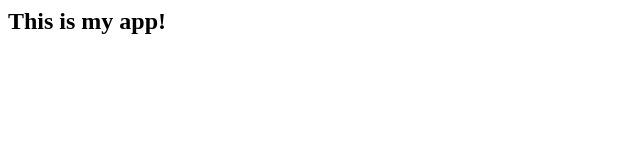
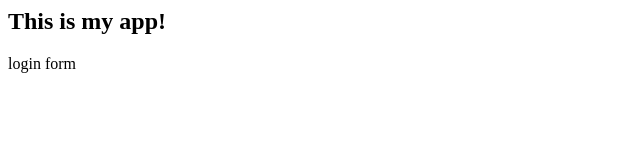
Before and after one commit to MoFarah9/myappsample, a plain HTML site: page index.html in a window 1280 px wide. Shown: the full height of the page, 0-640 px from the left. Drawn offline with Linux system fonts and the light colour scheme.

Commit message:
login form

```diff
--- /dev/null
+++ b/dir2/app2.js
@@ -0,0 +1 @@
+console.log('456');
--- a/index.html
+++ b/index.html
@@ -4,5 +4,6 @@
     </head>
     <body>
         <h2>This is my app!</h2>
+        login form
     </body>
 </html>
```
Also changed, not shown: login.html (added, +1 -0 lines), log.txt (added).
